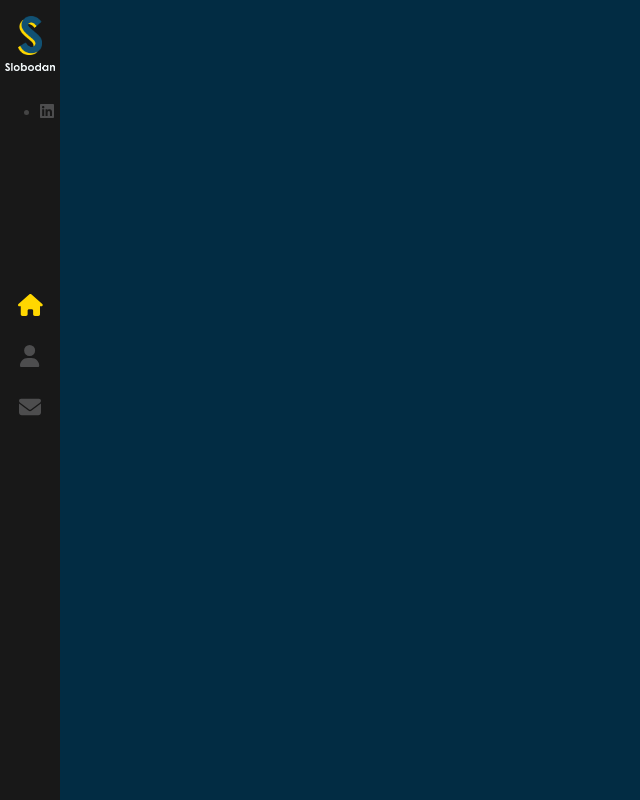
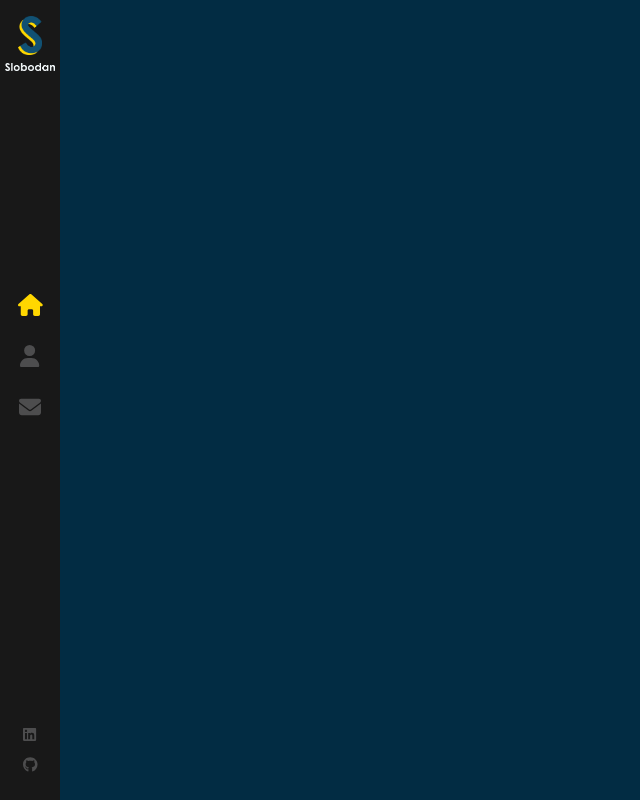
Before and after one commit to BrianBravoski/Kemboi-Portfolio, a React (Create React App) app in the folder portfolio/: page / in a window 1280 px wide. Shown: the whole page, without its empty margins (0-640 px from the left). Built offline with nearby package versions, Linux system fonts and the light colour scheme.

Commit message:
finishing changes on sidebar

```diff
--- a/portfolio/src/components/Sidebar/index.js
+++ b/portfolio/src/components/Sidebar/index.js
@@ -2,9 +2,9 @@
 import './index.scss'
 import LogoS from '../../assets/images/logo-s.png'
 import LogoSubtitle from '../../assets/images/logo_sub.png'
-import {FontAwesomeIcon} from '@fortawesome/react-fontawesome'
-import { faLinkedin} from '@fortawesome/free-brands-svg-icons'
-import {faEnvelope, faHome , faUser} from "@fortawesome/free-solid-svg-icons"
+import { FontAwesomeIcon } from '@fortawesome/react-fontawesome'
+import { faGithub, faLinkedin } from '@fortawesome/free-brands-svg-icons'
+import { faEnvelope, faHome, faUser } from "@fortawesome/free-solid-svg-icons"
 
 
 
@@ -28,9 +28,15 @@
         <ul>
             <li>
                 <a target="_blank" rel="noreferrere" href='https://www.linkedin.com/in/brian-kemboi/'>
-                    <FontAwesomeIcon icon={faLinkedin} color="#4d4d4e"/>
+                    <FontAwesomeIcon icon={faLinkedin} color="#4d4d4e" />
                 </a>
             </li>
+            <li>
+                <a target="_blank" rel="noreferrere" href='https://github.com/BrianBravoski'>
+                    <FontAwesomeIcon icon={faGithub} color="#4d4d4e" />
+                </a>
+            </li>
+
         </ul>
     </div>
 )
--- a/portfolio/src/components/Sidebar/index.scss
+++ b/portfolio/src/components/Sidebar/index.scss
@@ -89,4 +89,29 @@
       }
     }
   }
+  ul{
+    position: absolute;
+    bottom: 20px;
+    width: 100%;
+    display: block;
+    padding: 0;
+    list-style: none;
+    text-align: center;
+    margin: 0;
+
+
+    li{
+      a{
+        padding: 7px 0;
+        display: block;
+        font-size: 15px;
+        line-height: 16px;
+
+        &:hover svg{
+          color: #ffd700;
+        }
+      }
+
+    }
+  }
 }
--- a/portfolio/src/index.css
+++ b/portfolio/src/index.css
@@ -5,7 +5,7 @@
 
 body {
   margin: 0;
-  font-family: 300 11PX/1.4 'Helvetica Neue', 'sans-serif';
+  font: 300 11PX/1.4 'Helvetica Neue', 'sans-serif';
   color: #444;
   background: #022c43;
   overflow: hidden;
```
